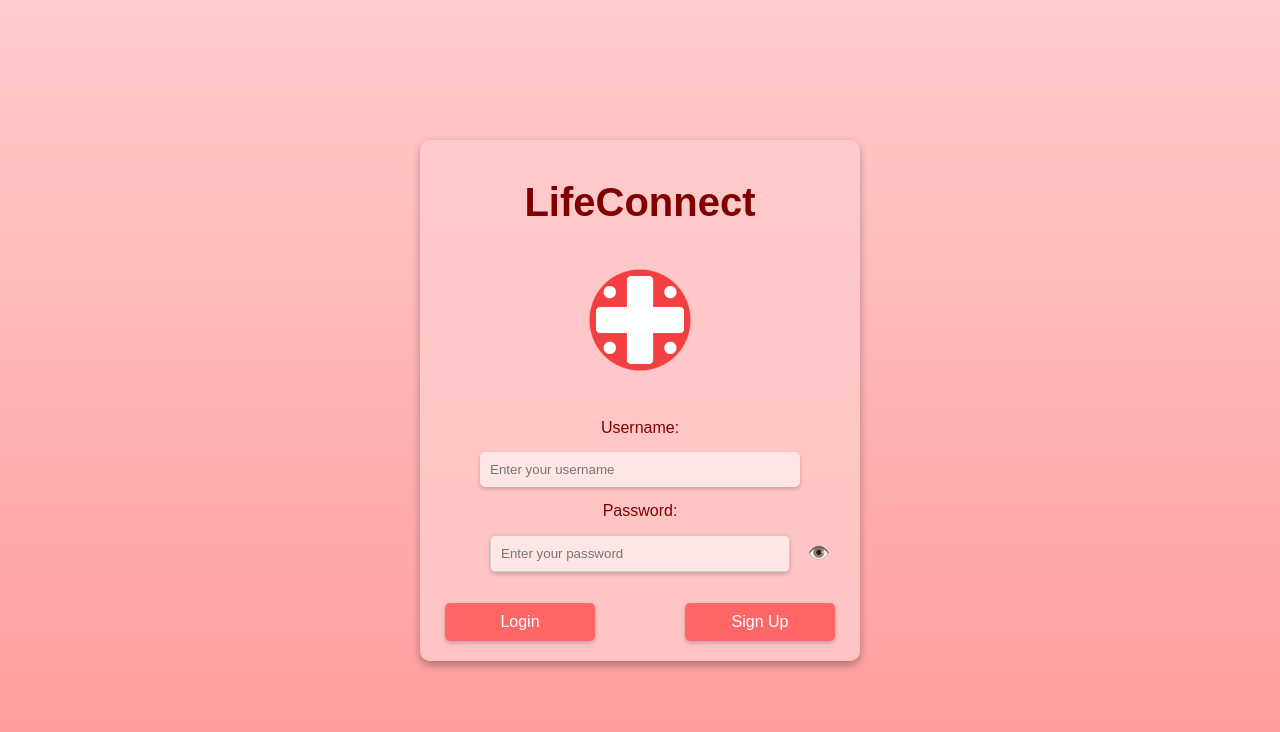
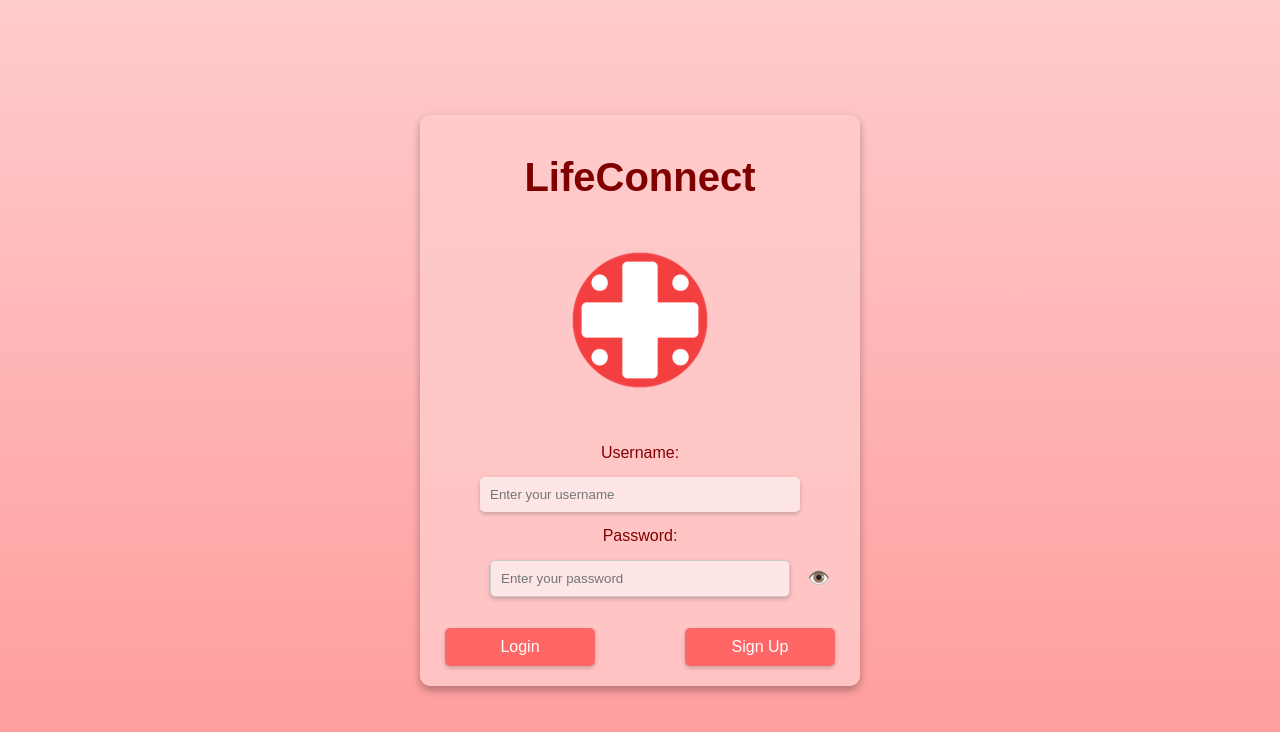
Before and after one commit to shifan-cp/life_connect, a plain HTML site: page index.html in a window 1280 px wide. Drawn offline with Linux system fonts and the light colour scheme.

Commit message:
Update index.html

```diff
--- a/index.html
+++ b/index.html
@@ -16,7 +16,7 @@
   </header>
   <main>
     <div class="logo-placeholder">
-      <img src="images/logo.png" alt="LifeConnect Logo" class="logo" style="width: 150px; height: auto;">
+      <img src="images/logo.png" alt="LifeConnect Logo" class="logo" style="width: 200px; height: auto;">
     </div>
     <form id="login-form">
       <label for="login-username">Username:</label>
```
